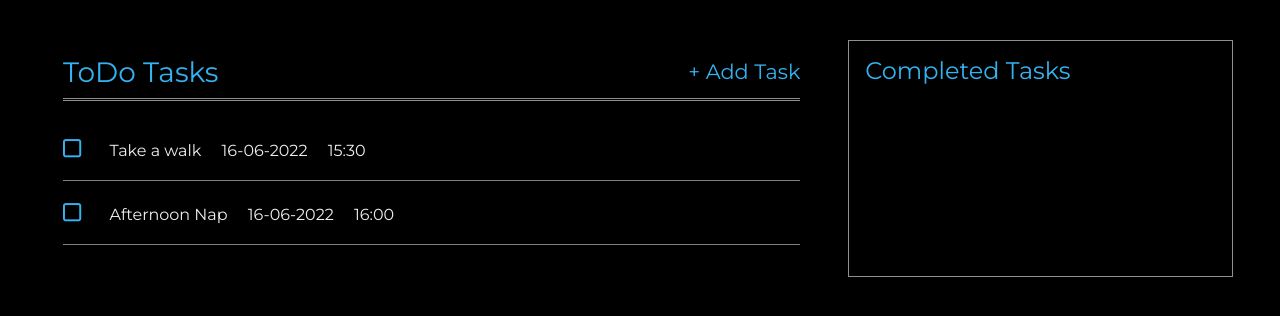
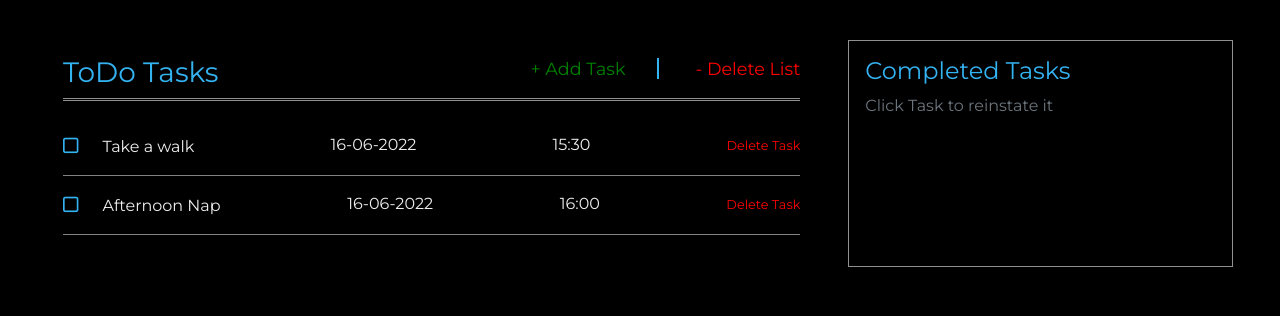
Before and after one commit to regan-mu/Todo-App, a Flask app: page /view-todo/1 in a window 1280 px wide. Shown: the part 98-414 px from the top of the page. Run offline with Flask 2, Linux system fonts and the light colour scheme; a user stored in the database is signed in; data comes from the database, SQL or seed files in the repository; both versions use the stored data as it was after the commit; some libraries are stand-ins or nearby versions.

Commit message:
Todo App wth Flask

```diff
--- a/main.py
+++ b/main.py
@@ -43,7 +43,7 @@ class TodoGroup(db.Model):
     description = db.Column(db.Text, nullable=False)
     date_added = db.Column(db.DateTime, nullable=False, default=datetime.utcnow)
     user_id = db.Column(db.Integer, db.ForeignKey('users.id'), nullable=False)
-    task = db.relationship('Task', backref='list_tasks', lazy=True)
+    task = db.relationship('Task', backref='list_tasks', lazy=True, cascade="all,delete-orphan")
 
     def __repr__(self):
         return f"User({self.title})"
@@ -158,6 +158,32 @@ def complete_task(task_id):
     return redirect(url_for('view_todo', todo_id=task.todo_id))
 
 
+@app.route('/reinstate/<int:task_id>')
+def reinstate(task_id):
+    task = Task.query.get(task_id)
+    task.completed = False
+    db.session.commit()
+    return redirect(url_for('view_todo', todo_id=task.todo_id))
+
+
+@app.route('/delete_list/<int:list_id>')
+@login_required
+def delete_list(list_id):
+    todo_list = TodoGroup.query.get(list_id)
+    db.session.delete(todo_list)
+    db.session.commit()
+    return redirect(url_for('home'))
+
+
+@app.route('/delete_task/<int:task_id>')
+@login_required
+def delete_task(task_id):
+    task = Task.query.get(task_id)
+    db.session.delete(task)
+    db.session.commit()
+    return redirect(url_for('view_todo', todo_id=task.todo_id))
+
+
 @app.route('/logout')
 def logout():
     logout_user()
--- a/static/css/styles.css
+++ b/static/css/styles.css
@@ -145,18 +145,38 @@ body {
 #todo .ongoing h3 {
     color: #34B3F1;
 }
+#todo .ongoing .task {
+    display: flex;
+    justify-content: space-between;
+}
+
 #todo .ongoing a {
-    font-size: 1.3rem;
+    font-size: 1.1rem;
     text-decoration: none;
     color: #34B3F1;
+}
+#todo .ongoing .task .delete a {
+    color: red;
+    font-size: 0.8rem;
+}
+#todo .ongoing .add {
+    border-right: 2px solid #34B3F1;
+    padding-right: 2rem;
+    color: green;
+}
+#todo .ongoing .rem {
+    padding-left: 2rem;
+    color: red;
 }
 #todo .completed {
     border: 0.5px double #909090;
     padding: 1rem;
 }
 #todo .completed h4 {
+    color: #34B3F1;
+}
+#todo .completed p {
     margin-bottom: 2rem;
-    color: #34B3F1;
 }
 
 /* FORM ERRORS STYLES*/
--- a/templates/to_do.html
+++ b/templates/to_do.html
@@ -20,10 +20,7 @@
     <section id="todo">
         <div class="container-fluid">
             <div class="ongoing">
-                <div class="top">
-                    <h3>ToDo Tasks</h3>
-                    <a href="{{ url_for('add_task', todo_id=todo_id) }}">+ Add Task</a>
-                    {% with messages=get_flashed_messages(with_categories=true) %}
+                {% with messages=get_flashed_messages(with_categories=true) %}
                         {% if messages %}
                             {% for category, message in messages %}
                                 <div class="alert alert-{{category}} role='alert' alert-dismissible show">
@@ -32,15 +29,21 @@
                             {% endfor %}
                         {% endif %}
                     {% endwith %}
+                <div class="top">
+                    <h3>ToDo Tasks</h3>
+                    <div class="add-del">
+                        <a class="add" href="{{ url_for('add_task', todo_id=todo_id) }}">+ Add Task</a>
+                        <a class="rem" href="{{ url_for('delete_list', list_id=todo_id) }}">- Delete List</a>
+                    </div>
                 </div>
                 {% if tasks %}
                     {% for task in tasks %}
                         {% if task.completed == False %}
                             <p class="task">
-                                <a href="{{ url_for('complete_task', task_id=task.id) }}" class="mr-4"><i class="fa fa-square-o"></i></a>
-                                <span class="mr-3">{{ task.task_title }}</span>
-                                <span class="mr-3">{{ task.due_date.strftime('%d-%m-%Y') }}</span>
-                                <span class="mr-3">{{ task.due_time.strftime('%H:%M')  }}</span>
+                                <span><a href="{{ url_for('complete_task', task_id=task.id) }}" class="mr-4"><i class="fa fa-square-o"></i></a>{{ task.task_title }}</span>
+                                <span>{{ task.due_date.strftime('%d-%m-%Y') }}</span>
+                                <span>{{ task.due_time.strftime('%H:%M')  }}</span>
+                                <span class="delete"><a href="{{ url_for('delete_task', task_id=task.id) }}">Delete Task</a></span>
                             </p>
                             <hr />
                         {% endif %}
@@ -49,10 +52,11 @@
             </div>
             <div class="completed">
                 <h4>Completed Tasks</h4>
+                <p class="text-muted">Click Task to reinstate it</p>
                 {% if tasks %}
                     {% for task in tasks %}
                         {% if task.completed != False %}
-                            <p class="text-success"><strike><em>{{ task.task_title }}</em></strike></p>
+                            <a href="{{ url_for('reinstate', task_id=task.id) }}" class="text-success"><strike><em>{{ task.task_title }}</em></strike></a>
                         {% endif %}
                     {% endfor %}
                 {% else %}
```
Also changed, not shown: todos.db.
